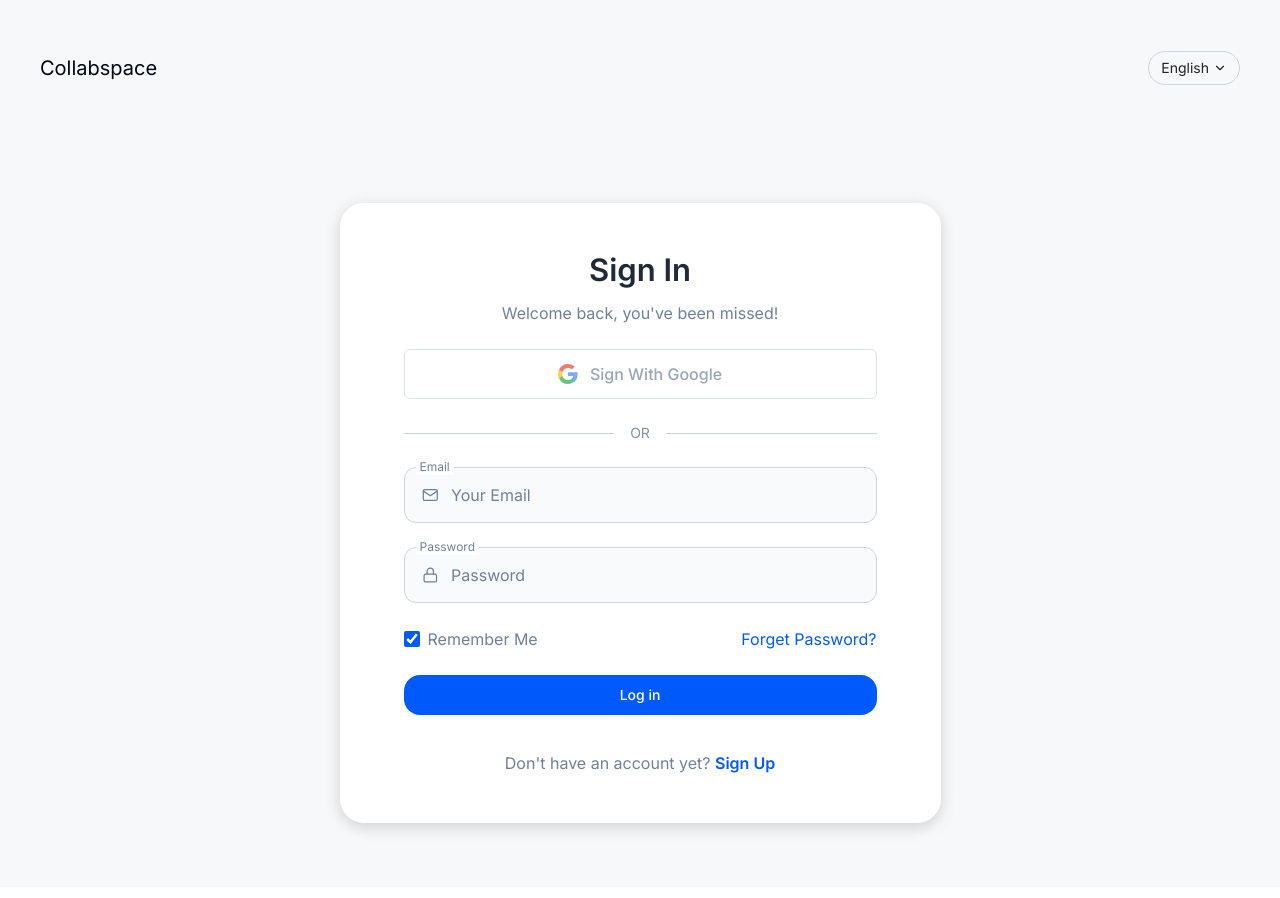
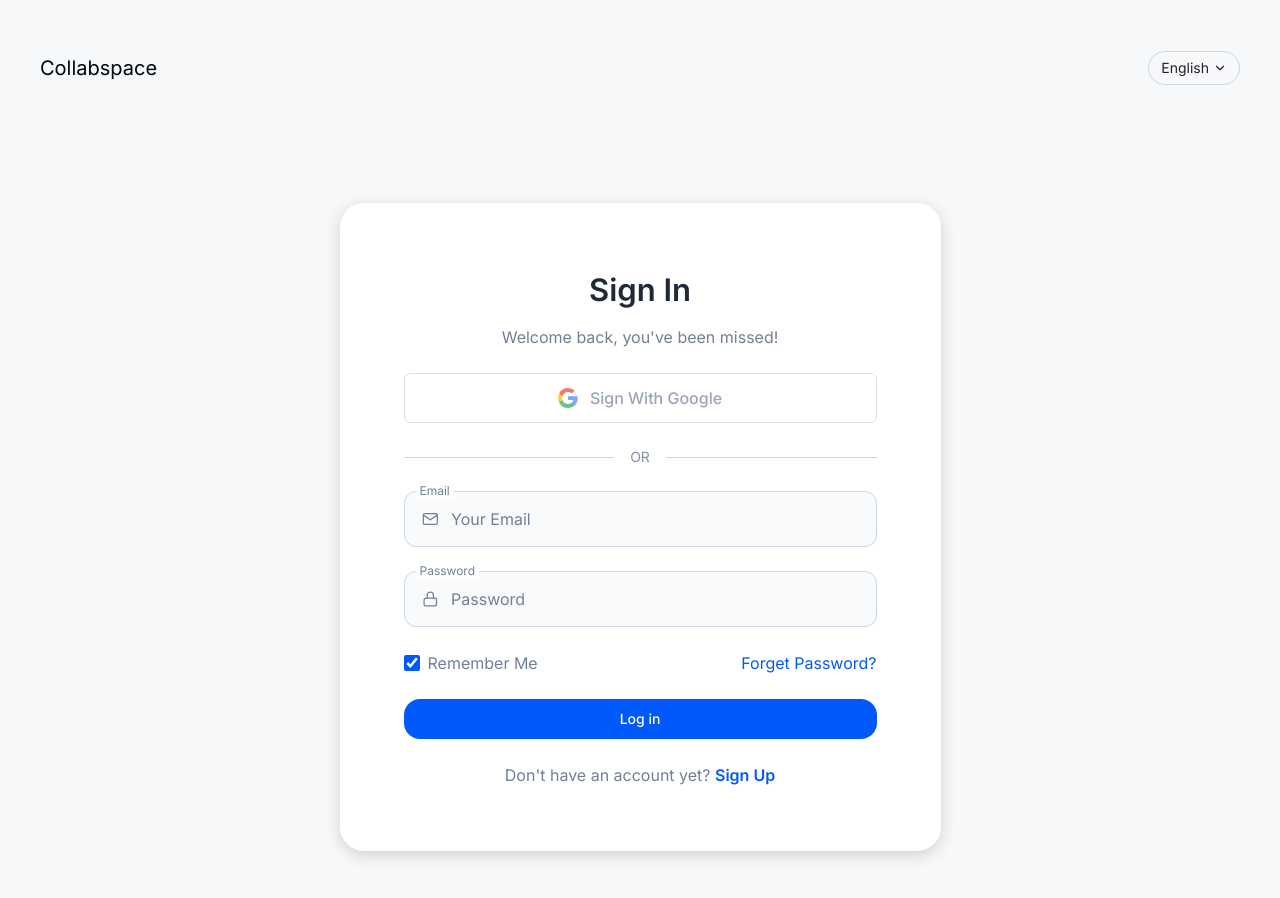
Before and after one commit to Abdelhakam23/collabspace-web, a Next.js app: page /login in a window 1280 px wide. Shown: the top 898 px of the page. Built offline with nearby package versions, Linux system fonts and the light colour scheme; no server answers.

Commit message:
Match auth card padding and Sign In title metrics to the design
Card vertical padding is 64px on both pages. The Sign In title uses
the design's 150% line height with cap-height trim, and the footer
link keeps the card's standard 24px gap.

```diff
--- a/app/login/page.tsx
+++ b/app/login/page.tsx
@@ -50,7 +50,7 @@ export default function LoginPage() {
   return (
     <AuthShell>
       <form onSubmit={onSubmit} className="space-y-6">
-        <AuthHeading title="Sign In" subtitle="Welcome back, you've been missed!" />
+        <AuthHeading title="Sign In" subtitle="Welcome back, you've been missed!" trimTitle />
         <GoogleButton />
         <OrDivider />
         <TextField
@@ -90,7 +90,7 @@ export default function LoginPage() {
         <PrimaryButton type="submit" disabled={pending}>
           {pending ? "Logging in..." : "Log in"}
         </PrimaryButton>
-        <p className="pt-3 text-center text-base text-[#718096]">
+        <p className="text-center text-base text-[#718096]">
           Don&apos;t have an account yet?{" "}
           <Link href="/register" className="font-semibold text-primary-500 hover:underline">
             Sign Up
--- a/components/auth/auth-shell.tsx
+++ b/components/auth/auth-shell.tsx
@@ -42,7 +42,7 @@ export function AuthShell({
         style={{ paddingTop: Math.max(0, cardTop - headerBlock) }}
       >
         <div
-          className="w-full max-w-[601px] rounded-3xl px-6 py-10 shadow-[0_4px_16px_rgba(0,0,0,0.16)] sm:px-16 sm:py-12"
+          className="w-full max-w-[601px] rounded-3xl px-6 py-10 shadow-[0_4px_16px_rgba(0,0,0,0.16)] sm:px-16 sm:py-16"
           style={{ backgroundColor: cardBg }}
         >
           {children}
--- a/components/auth/primitives.tsx
+++ b/components/auth/primitives.tsx
@@ -85,16 +85,24 @@ export function AuthHeading({
   title,
   subtitle,
   titleClassName = "text-[31px] font-semibold",
+  trimTitle = false,
 }: {
   title: string;
   subtitle: string;
   titleClassName?: string;
+  trimTitle?: boolean;
 }) {
   return (
     <div className="space-y-3 text-center">
-      {/* Native Figma properties: Sign In title Inter 600 31px #1F2937,
-          Sign Up title Inter 700 36px #1F2937, subtitle Inter 400 16px #718096. */}
-      <h1 className={`${titleClassName} leading-tight text-[#1f2937]`}>{title}</h1>
+      {/* Native Figma properties: Sign In title Inter 600 31px #1F2937 with
+          150% line height and cap-height vertical trim, Sign Up title
+          Inter 700 36px #1F2937, subtitle Inter 400 16px #718096. */}
+      <h1
+        className={`${titleClassName} ${trimTitle ? "leading-[150%]" : "leading-tight"} text-[#1f2937]`}
+        style={trimTitle ? ({ textBoxTrim: "trim-both", textBoxEdge: "cap alphabetic" } as React.CSSProperties) : undefined}
+      >
+        {title}
+      </h1>
       <p className="text-base text-[#718096]">{subtitle}</p>
     </div>
   );
```
